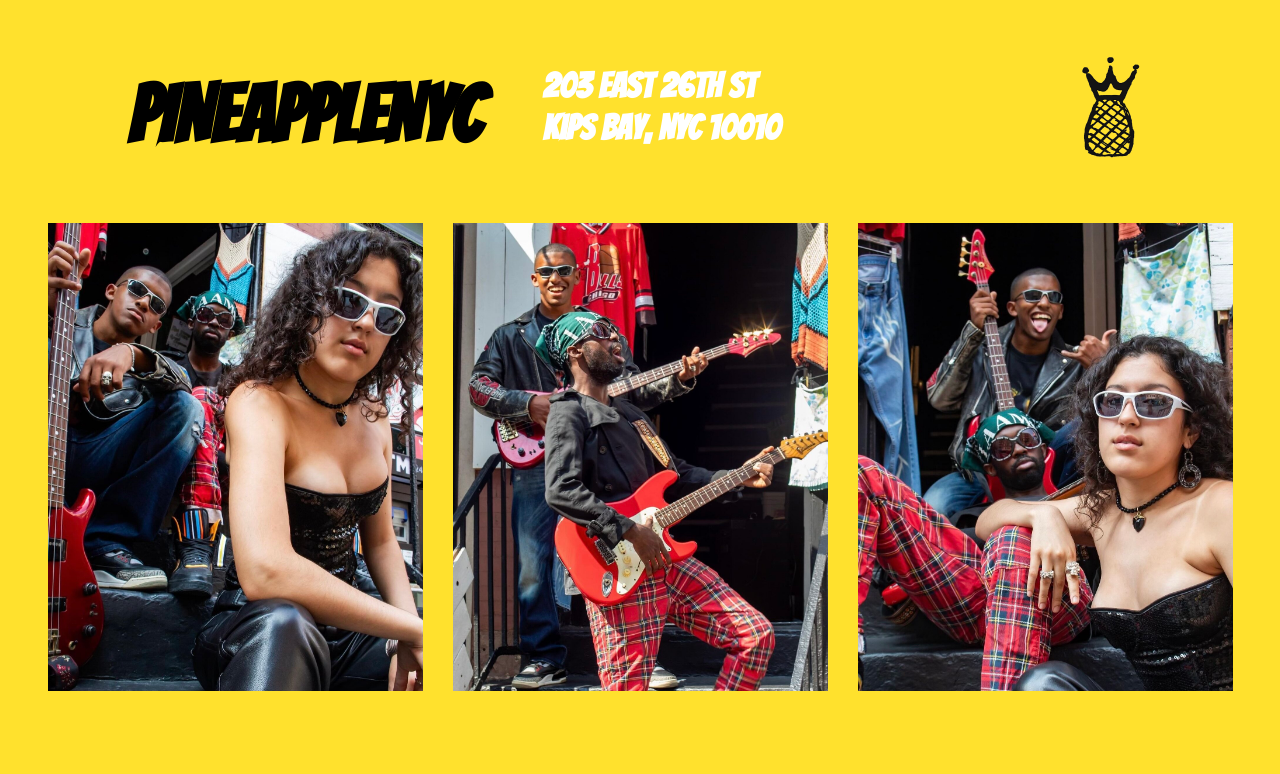
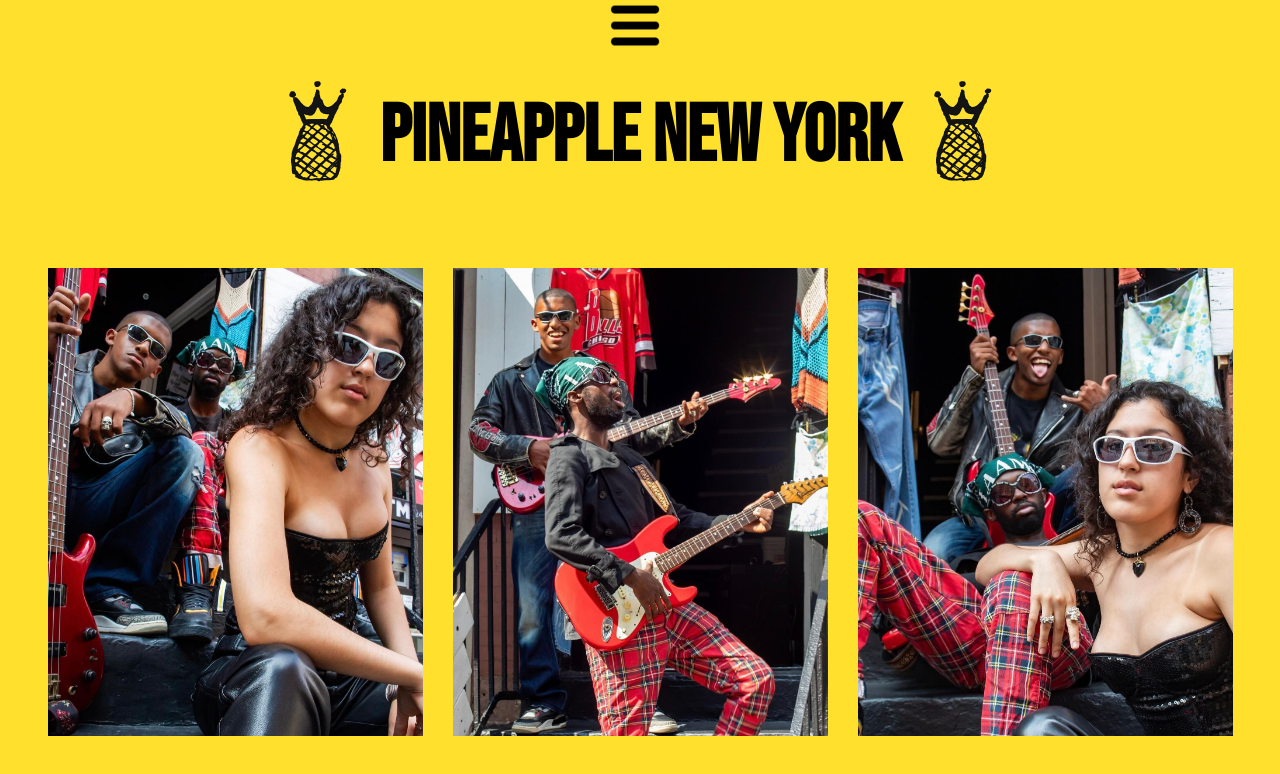
Before and after one commit to dommelay/PineappleNYC, a React (Create React App) app in the folder nyc/: page / in a window 1280 px wide. Shown: the top 774 px of the page. Built offline with nearby package versions, Linux system fonts and the light colour scheme.

Commit message:
moving menu component to its own file

```diff
--- a/nyc/src/App.css
+++ b/nyc/src/App.css
@@ -1,6 +1,9 @@
 @import url('https://fonts.googleapis.com/css2?family=Bangers&family=Lobster&display=swap');
+@import url('https://fonts.googleapis.com/css2?family=Bebas+Neue&display=swap');
+
 body {
-  font-family: 'Bangers', sans-serif;
+  /* font-family: 'Bangers', sans-serif; */
+  font-family: 'Bebas Neue', sans-serif;
   /* background-color: black; */
   background-color:  #FFE12D;
 }
@@ -37,7 +40,7 @@
 }
 .hometitle {
   font-size: 80px;
-  margin: 0px 60px 0px 80px;
+  /* margin: 0px 60px 0px 80px; */
   color: black;
   /* color: #FFE12D; */
 }
@@ -56,6 +59,7 @@
 flex-direction: row;
 margin: 35px 0px 30px 0px;
 align-items: center;
+justify-content: center;
 }
 .homeimg {
 width: 375px;
@@ -74,17 +78,21 @@
   width: 125px;
   margin-bottom: 30px;
 }
-.logodiv {
-  float: right;
-  margin-left: auto;
-  margin-right: 60px;
-}
+
 .fullpine {
   width: 200px;
   display: none;
 }
 .hometitle1 {
   display: none;
+}
+
+.menubar {
+  width: 50px;
+}
+.logodiv {
+float: left;
+margin-right: 10px;
 }
 
 
--- a/nyc/src/components/Home.js
+++ b/nyc/src/components/Home.js
@@ -13,23 +13,31 @@
     return (
 
         <>
+
+
     <div className='container'>
 
+    <div onClick= {handleMenu} className='logodiv'>
+                        {/* <img className='logo' src='/images/pinelogo.png' alt='pineapplenyc logo'/> */}
+
+                        <img src='/images/menu.png' alt='menu icon' className='menubar'/>
+                        </div>
             <div className='homecontainer'>
 
         <div className='homediv1'>
-            <h1 className='hometitle1'>PINEAPPLENYC</h1>
+            <h1 className='hometitle1'>PINEAPPLE NEW YORK</h1>
         </div>
                 <div className='header'>
-                    <h1 className='hometitle'>PINEAPPLENYC</h1>
 
-                    <div className='homeaddress'>
+                <img className='logo' src='/images/pinelogo.png' alt='pineapplenyc logo'/>
+                    <h1 className='hometitle'>PINEAPPLE NEW YORK</h1>
+                 <img className='logo' src='/images/pinelogo.png' alt='pineapplenyc logo'/>
+
+                    {/* <div className='homeaddress'>
                         <h2 className='address'>203 East 26th St</h2>
                         <h2 className='address'>Kips Bay, NYC 10010</h2>
-                    </div>
-                    <div onClick= {handleMenu} className='logodiv'>
-                        <img className='logo' src='/images/pinelogo.png' alt='pineapplenyc logo'/>
-                    </div>
+                    </div> */}
+
                 </div>
 
                 <div className='homeimgcontainer'>
```
Also changed, not shown: nyc/public/images/menu.png (added).
